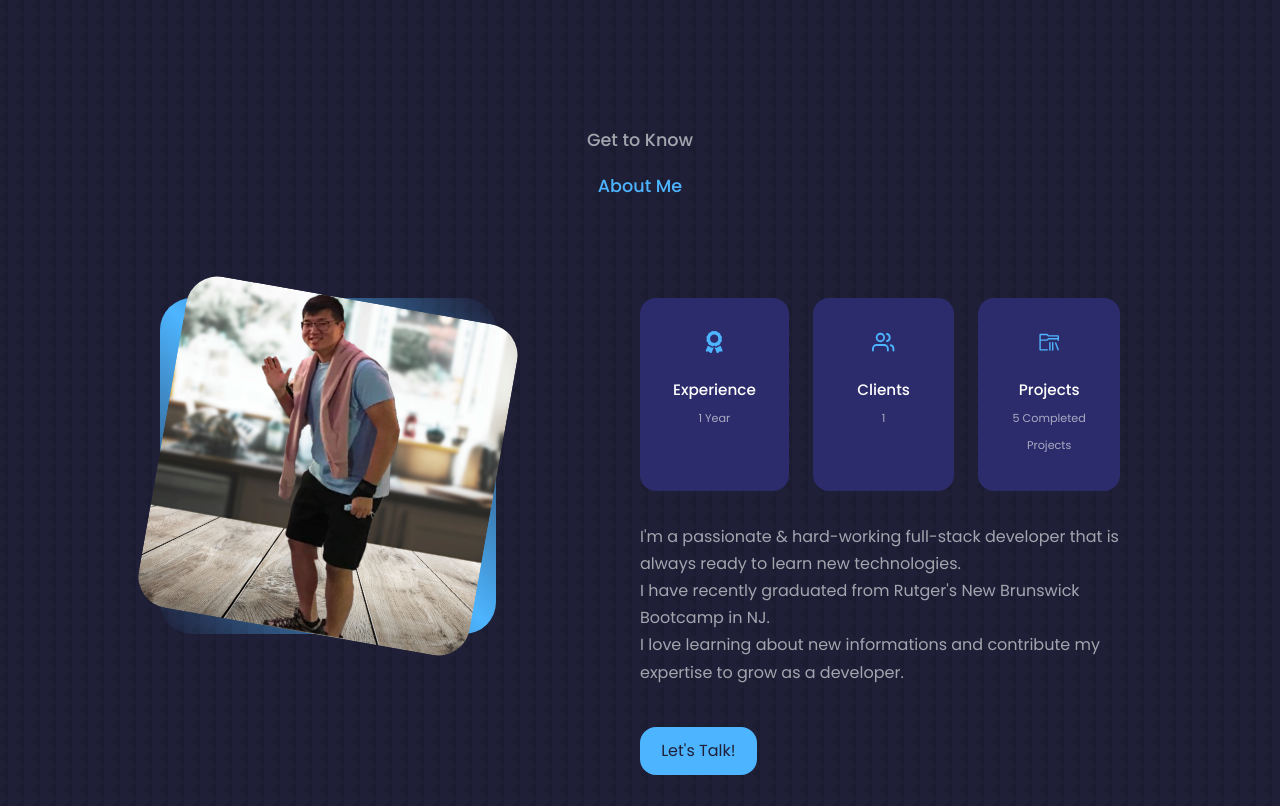
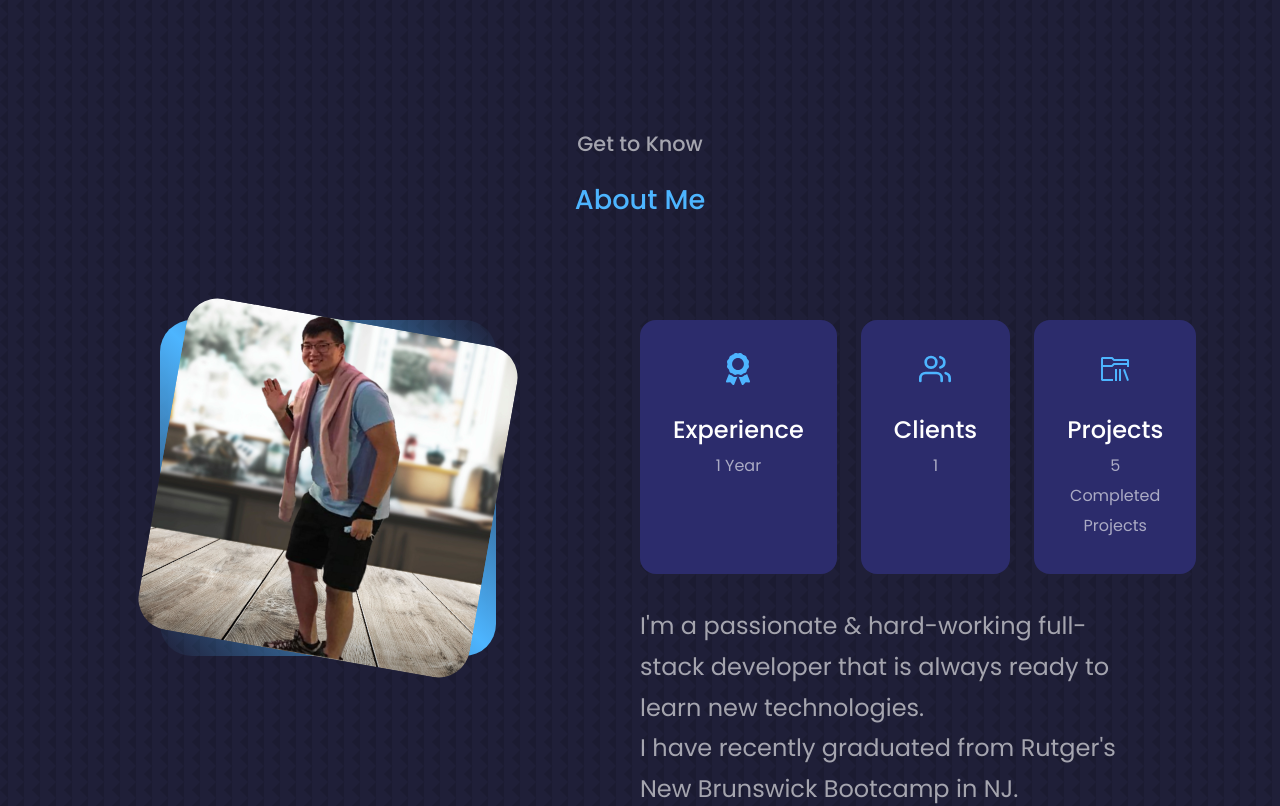
Before and after one commit to jihoonswdev/JihoonJPark, a React (Create React App) app: page / in a window 1280 px wide. Shown: the part 802-1608 px from the top of the page. Built offline with nearby package versions, Linux system fonts and the light colour scheme.

Commit message:
finishing up

```diff
--- a/src/components/about/About.jsx
+++ b/src/components/about/About.jsx
@@ -8,8 +8,8 @@ import {VscFolderLibrary} from 'react-icons/vsc'
 const About = () => {
   return (
     <section id='about'>
-      <h5>Get to Know</h5>
-      <h2>About Me</h2>
+      <h5 className='h5'>Get to Know</h5>
+      <h2 className='h2'>About Me</h2>
 
       <div className="container about__container">
         <div className="about__me">
--- a/src/components/about/about.css
+++ b/src/components/about/about.css
@@ -37,6 +37,7 @@
     padding: 2rem;
     text-align: center;
     transition: var(--transition);
+    font-size: 1.1rem;
 }
 
 .about__card:hover {
@@ -47,23 +48,41 @@
 
 .about__icon {
     color: var(--color-primary);
-    font-size: 1.4rem;
+    font-size: 2rem;
     margin-bottom: 1rem;
 }
 
 .about__card h5 {
-    font-size: 0.95rem;
+    font-size: 1.5rem;
 }
 
 .about__card small {
-    font-size: 0.7rem;
+    font-size: 1rem;
     color: var(--color-light);
 }
 
 p {
     margin: 2rem 0 2.6rem;
     color: var(--color-light);
+    font-size: 1.5rem;
 }
+
+.h2 {
+    font-size: 1.7rem;
+}
+
+.h3 {
+    font-size: 1.6rem;
+}
+
+.h4 {
+    font-size: 1.3rem;
+}
+
+/* .h5card {
+    font-size: 2rem;
+} */
+
 
 /* === Media Queries (Tablets) === */
 @media screen and (max-width: 1024px) {
```
